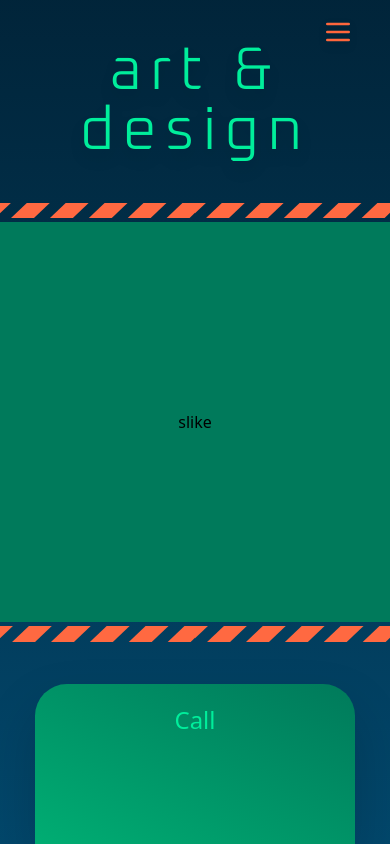
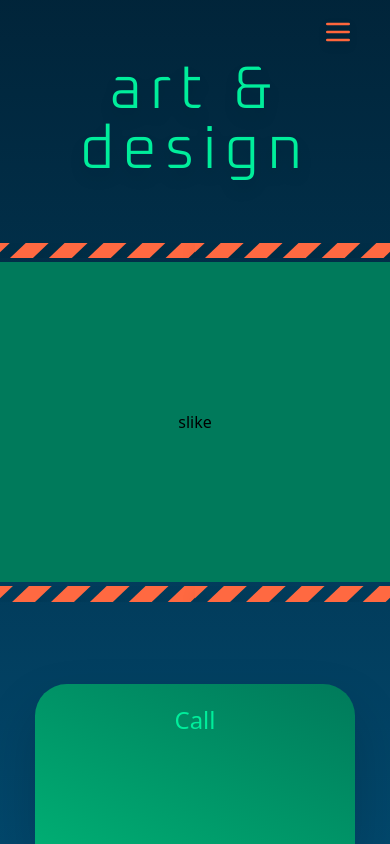
Before and after one commit to F00sh/Portfolio2, a Nuxt app: page / in a window 390 px wide. Built offline with nearby package versions, Linux system fonts and the light colour scheme; a web font is replaced by a local one.

Commit message:
small changes

```diff
--- a/components/Header.vue
+++ b/components/Header.vue
@@ -7,7 +7,7 @@
     <div class="w-full h-4 flex justify-center items-center overflow-hidden">
         <svg
         class="h-5 lg:w-1/4
-
+                drop-shadow-xl
                 bg-[url('/svg/traka.svg')]
                 bg-repeat-x
                 bg-[length:200%_auto]
@@ -16,7 +16,7 @@
         ></svg>
         <svg
         class="h-5 lg:w-1/4
-
+                drop-shadow-xl
                 bg-[url('/svg/traka.svg')]
                 bg-repeat-x
                 bg-[length:200%_auto]
--- a/components/Hero.vue
+++ b/components/Hero.vue
@@ -3,7 +3,7 @@
     <div class="w-full h-4 flex justify-center items-start overflow-hidden">
         <svg
         class="h-5 lg:w-1/4
-
+                drop-shadow-xl
                 bg-[url('/svg/traka.svg')]
                 bg-repeat-x
                 bg-[length:200%_auto]
@@ -12,7 +12,7 @@
         ></svg>
         <svg
         class="h-5 lg:w-1/4
-
+                drop-shadow-xl
                 bg-[url('/svg/traka.svg')]
                 bg-repeat-x
                 bg-[length:200%_auto]
--- a/components/MainCarousel.vue
+++ b/components/MainCarousel.vue
@@ -1,5 +1,5 @@
 <template>
-    <div class="bg-my-green-dark w-full h-100 flex flex-col justify-center items-center my-1">
+    <div class="bg-my-green-dark w-full h-80 lg:h-100 flex flex-col justify-center items-center my-1">
         slike
     </div>
 </template>
```
